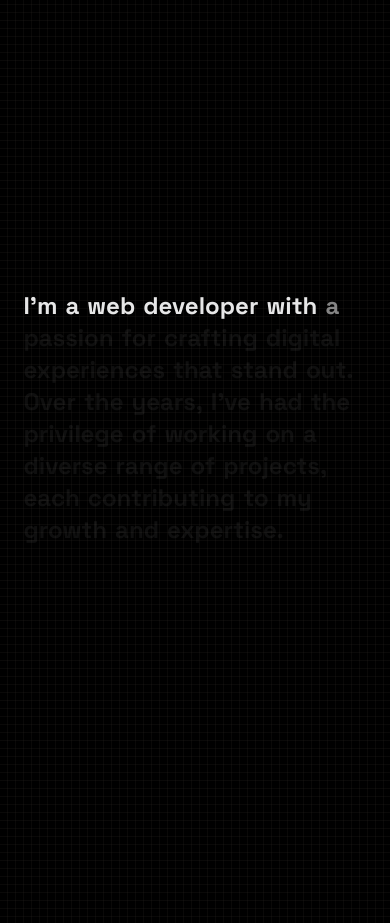
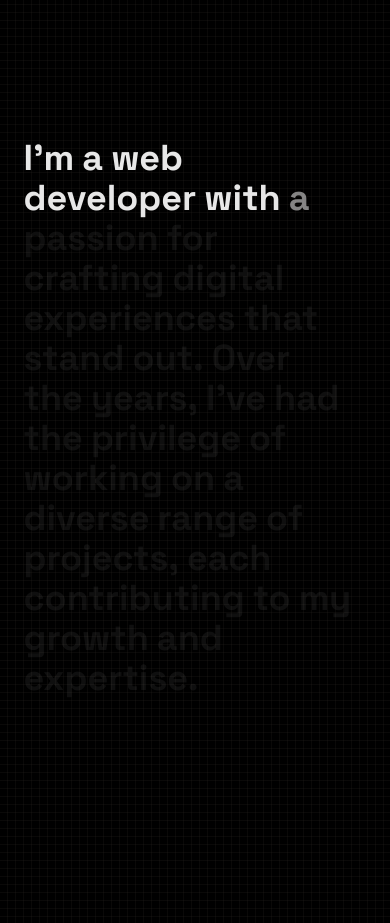
Before and after one commit to kryptcode/koyejo, a Next.js app: page / in a window 390 px wide. Shown: the part 860-1783 px from the top of the page. Built offline with nearby package versions, Linux system fonts and the light colour scheme.

Commit message:
Update text-reveal.tsx

```diff
--- a/src/components/magicui/text-reveal.tsx
+++ b/src/components/magicui/text-reveal.tsx
@@ -30,7 +30,7 @@ export const TextRevealByWord: FC<TextRevealByWordProps> = ({
         <p
           ref={targetRef}
           className={
-            "flex flex-wrap p-3 pl-0 text-2xl font-bold text-white/20 md:p-4 md:text-3xl lg:text-4xl xl:text-5xl"
+            "flex flex-wrap p-3 pl-0 text-4xl font-bold text-white/20 md:p-4 md:text-3xl lg:text-4xl xl:text-5xl"
           }
         >
           {words.map((word, i) => {
```
